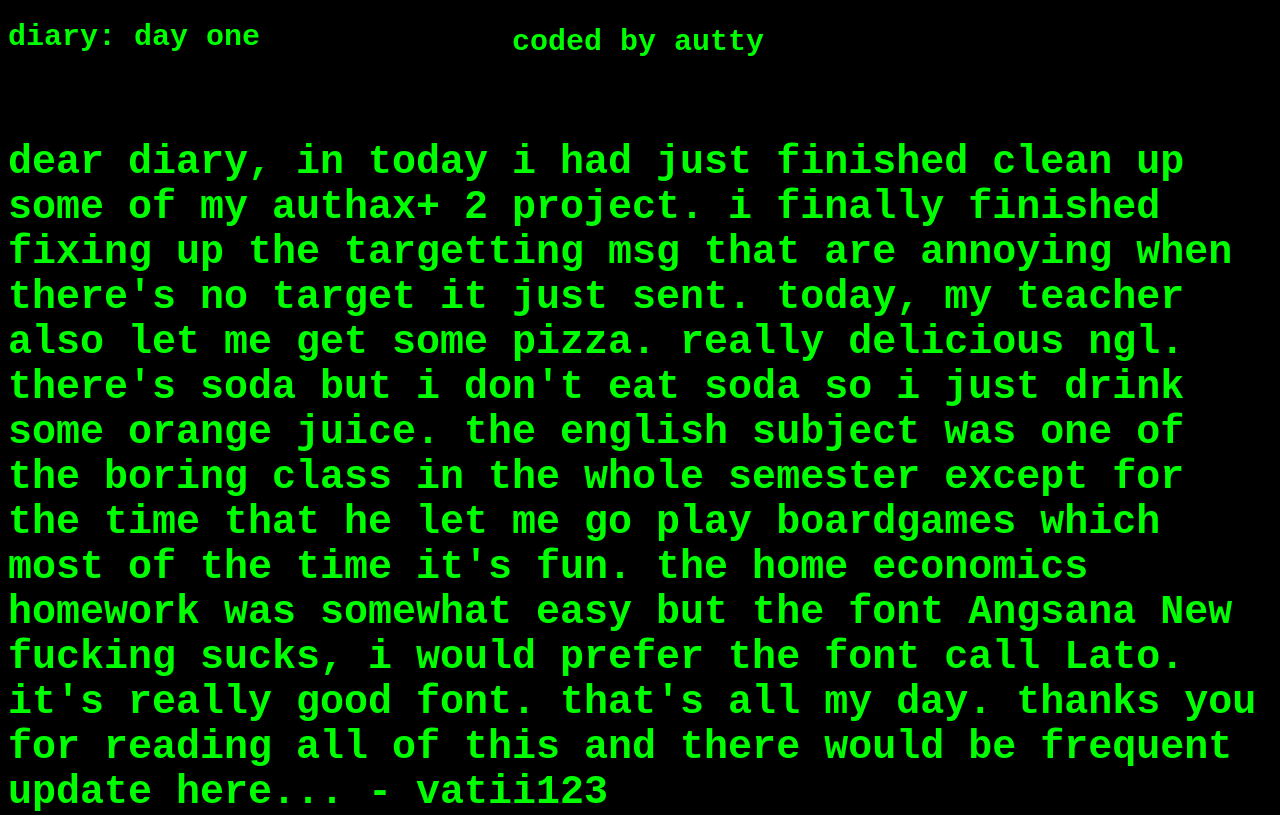
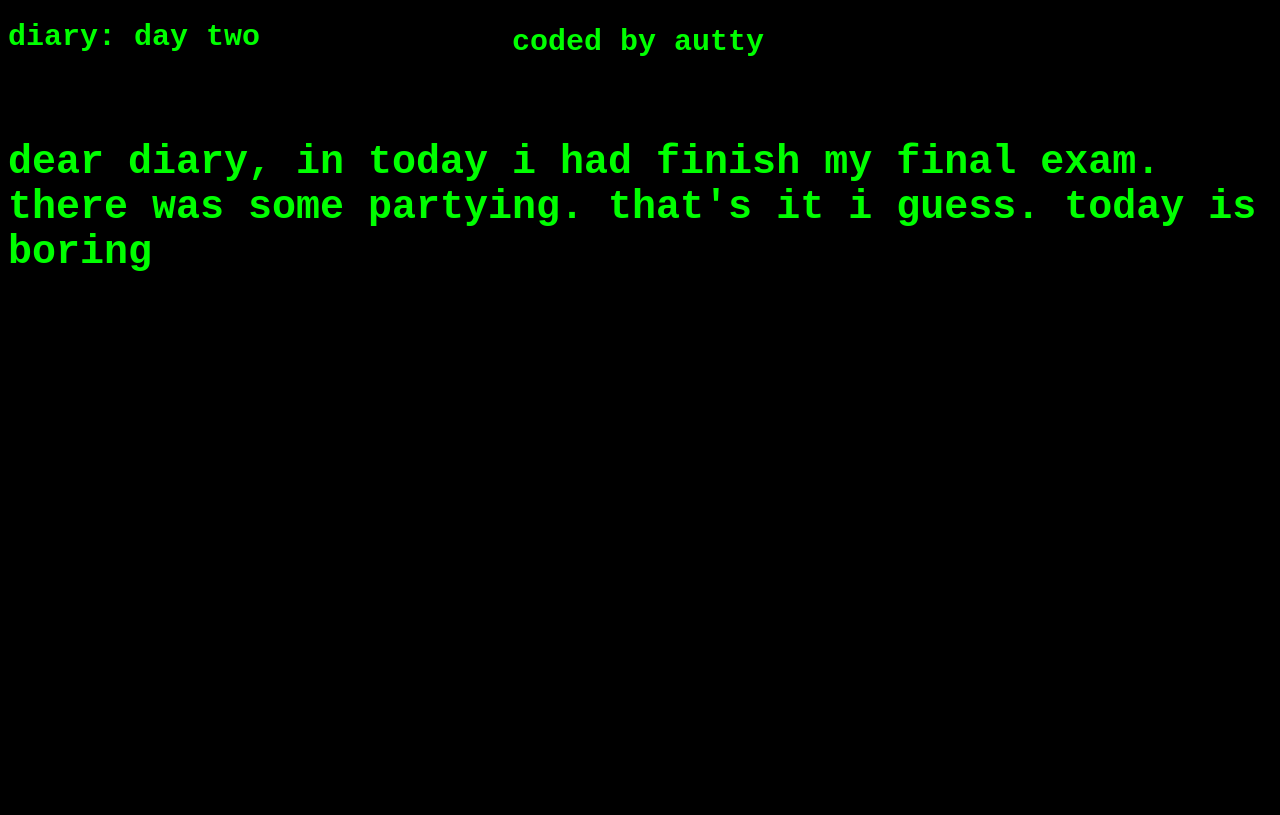
Before and after one commit to Vatii123/diary, a plain HTML site: page index.html in a window 1280 px wide. Drawn offline with Linux system fonts and the light colour scheme.

Commit message:
Update index.html

```diff
--- a/index.html
+++ b/index.html
@@ -31,8 +31,8 @@
     }
 </style>
 
-<h1>diary: day one</h1>
+<h1>diary: day two</h1>
 
 <h2>coded by autty</h2>
 
-<h3>dear diary, in today i had just finished clean up some of my authax+ 2 project. i finally finished fixing up the targetting msg that are annoying when there's no target it just sent. today, my teacher also let me get some pizza. really delicious ngl. there's soda but i don't eat soda so i just drink some orange juice. the english subject was one of the boring class in the whole semester except for the time that he let me go play boardgames which most of the time it's fun. the home economics homework was somewhat easy but the font Angsana New fucking sucks, i would prefer the font call Lato. it's really good font. that's all my day. thanks you for reading all of this and there would be frequent update here... - vatii123</h3>
+<h3>dear diary, in today i had finish my final exam. there was some partying. that's it i guess. today is boring</h3>
```
